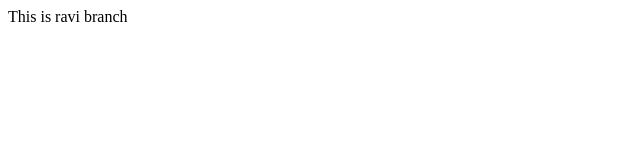
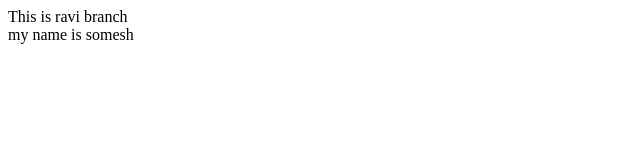
Before and after one commit to somesh7488/git-tutorialbatch0805, a plain HTML site: page index.html in a window 1280 px wide. Shown: the whole page, without its empty margins (0-640 px from the left). Drawn offline with Linux system fonts and the light colour scheme.

Commit message:
index modified

```diff
--- a/index.html
+++ b/index.html
@@ -7,5 +7,6 @@
 </head>
 <body>
     <div>This is ravi branch</div>
+    <div>my name is somesh</div>
 </body>
 </html>
```
